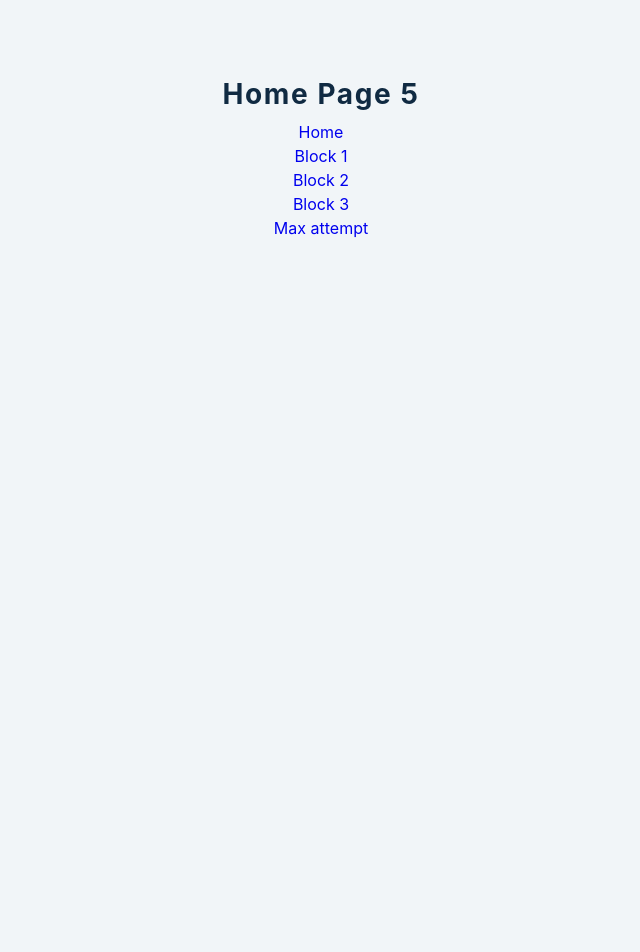
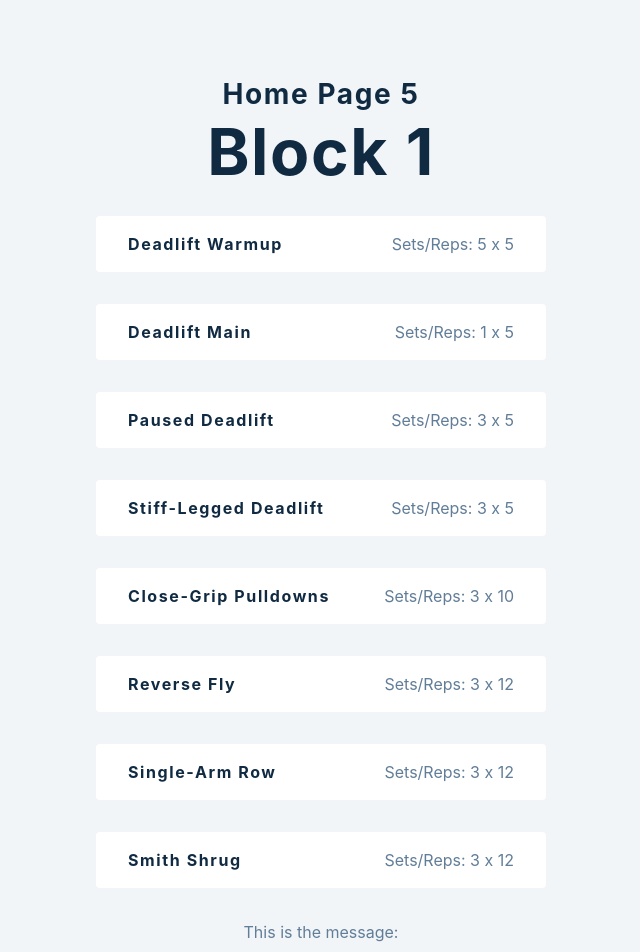
Before and after one commit to williamadahl/Deadlift-peaking-program, a React (Create React App) app: page / in a window 1280 px wide. Shown: the top 952 px of the page, without its empty margins (319-959 px from the left). Before the commit the page ends 800 px from the top, so only its background shows below. Built offline with nearby package versions, Linux system fonts and the light colour scheme.

Commit message:
started trying to pass data from child to parent

```diff
--- a/src/tmp-folder/Block1.js
+++ b/src/tmp-folder/Block1.js
@@ -6,6 +6,9 @@ import {data} from '../data/data'
 
 const Block1 = ({weight}) => {
     const [exercises, setExercises] = useState(data[0]);
+    console.log(weight);
+    const [sendData, setSendData] = useState('hello from block1')
+
 
     return(
         <>
--- a/src/tmp-folder/Home.js
+++ b/src/tmp-folder/Home.js
@@ -1,9 +1,17 @@
 import React, {useState} from 'react';
+
+import Block1 from "./Block1";
 
 const Home = () => {
     const [value, setValue] = useState(5);
     const [onChangeValue, setOnChangeValue] = useState(0);
     console.log(value);
+    const [message, setMessage] = useState('');
+
+    const callbackFunction = (childData) =>{
+        setMessage(childData);
+    }
+
 
     // const handleSubmit =(e) =>{
     //     e.preventDefault();
@@ -15,6 +23,8 @@ const Home = () => {
     return(
         <>
             <h3> Home page  {value}</h3>
+            <Block1 parentCallback = {callbackFunction}/>
+            <p>This is the message: {message}</p>
             {/*<form className='form'>*/}
             {/*    <input type='number' value={value} onChange={setValue}/>*/}
             {/*</form>*/}
--- a/src/tmp-folder/index.js
+++ b/src/tmp-folder/index.js
@@ -12,6 +12,7 @@ import Block4 from './Block4';
 import Home from "./Home";
 
 
+
 const calculateWeight = (exercise,weight) => {
         console.log(exercise, weight)
         const weightToLift = exercise * weight;
@@ -23,6 +24,7 @@ const Index = () =>{
     const [exercises, setExercises] = useState(data);
     const [weight, setWeight] = useState(1);
     const [value, setValue] = useState(3);
+    const example = 3;
 
     const handleSubmit =(e) =>{
         e.preventDefault();
@@ -42,7 +44,7 @@ const Index = () =>{
                         <Home/>
                     </Route>
                     <Route exact path='/block1'>
-                        <Block1 weight={weight}/>
+                        <Block1 weight={example}/>
                     </Route>
                     <Route path='/block2'>
                         <Block2/>
```
Also changed, not shown: 1 other file (tests, documents, lock files or other folders).
